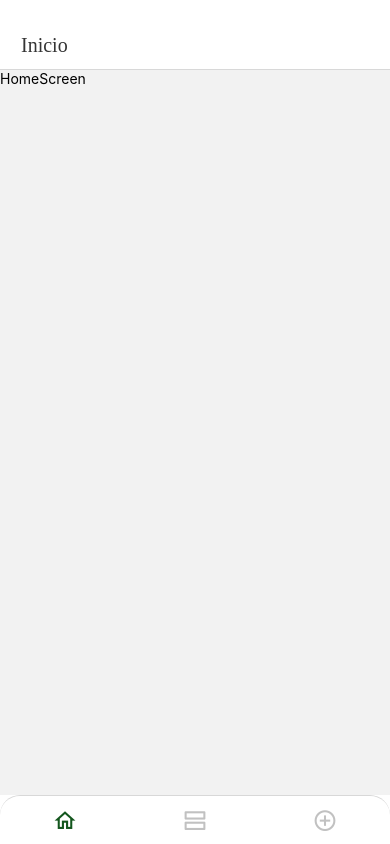
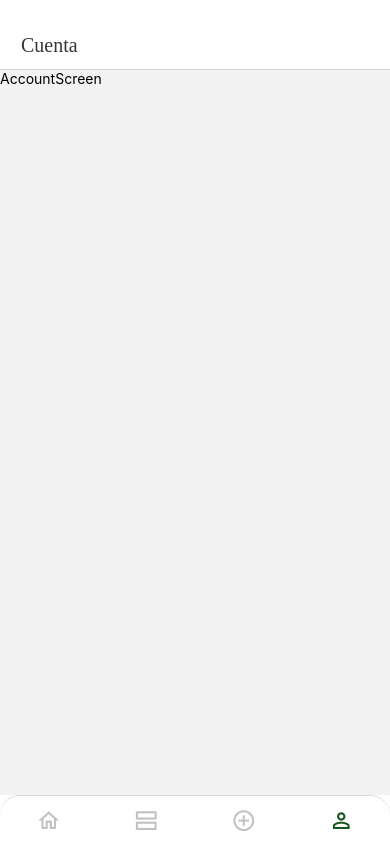
Before and after one commit to Rosten98/simple-control-gastos, a React Native app: screen /Cuenta in a window 390 px wide. Built offline with nearby package versions, Linux system fonts and the light colour scheme; what react-native-sqlite-storage would draw is missing.

Commit message:
Add AccountScreen

```diff
--- a/src/ExpenseTracker.js
+++ b/src/ExpenseTracker.js
@@ -6,6 +6,7 @@ import { createBottomTabNavigator } from '@react-navigation/bottom-tabs';
 import MaterialCommunityIcons from 'react-native-vector-icons/MaterialCommunityIcons';
 import ListExpensesScreen from './screens/ListExpensesScreen';
 import HomeScreen from './screens/HomeScreen';
+import AccountScreen from './screens/AccountScreen';
 
 const ExpenseTracker = () => {
   const Tab = createBottomTabNavigator();
@@ -45,6 +46,15 @@ const ExpenseTracker = () => {
               <MaterialCommunityIcons name="plus-circle-outline" color={ focused ? '#13561D': '#C1C1C1'} size={size} />
             ),
           }}/>
+        <Tab.Screen
+          name="Cuenta"
+          component={AccountScreen}
+          options={{
+            tabBarLabel: 'Cuenta',
+            tabBarIcon: ({ focused, color, size }) => (
+              <MaterialCommunityIcons name="account-outline" color={ focused ? '#13561D': '#C1C1C1'} size={size} />
+            ),
+          }}/>
       </Tab.Navigator>
     </NavigationContainer>
   )
--- /dev/null
+++ b/src/screens/AccountScreen.js
@@ -0,0 +1,12 @@
+import { View, Text } from 'react-native'
+import React from 'react'
+
+const AccountScreen = () => {
+  return (
+    <View>
+      <Text>AccountScreen</Text>
+    </View>
+  )
+}
+
+export default AccountScreen
```
